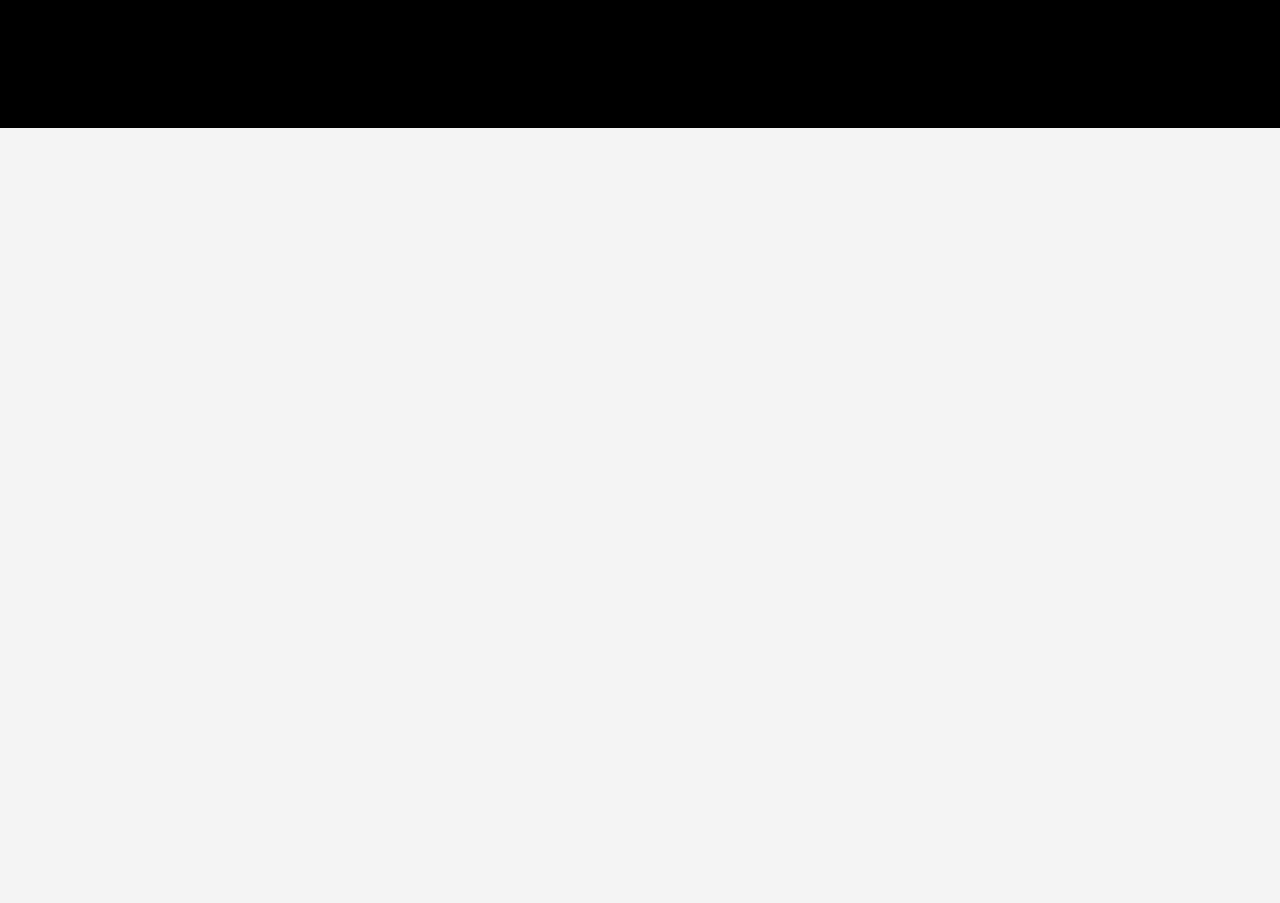
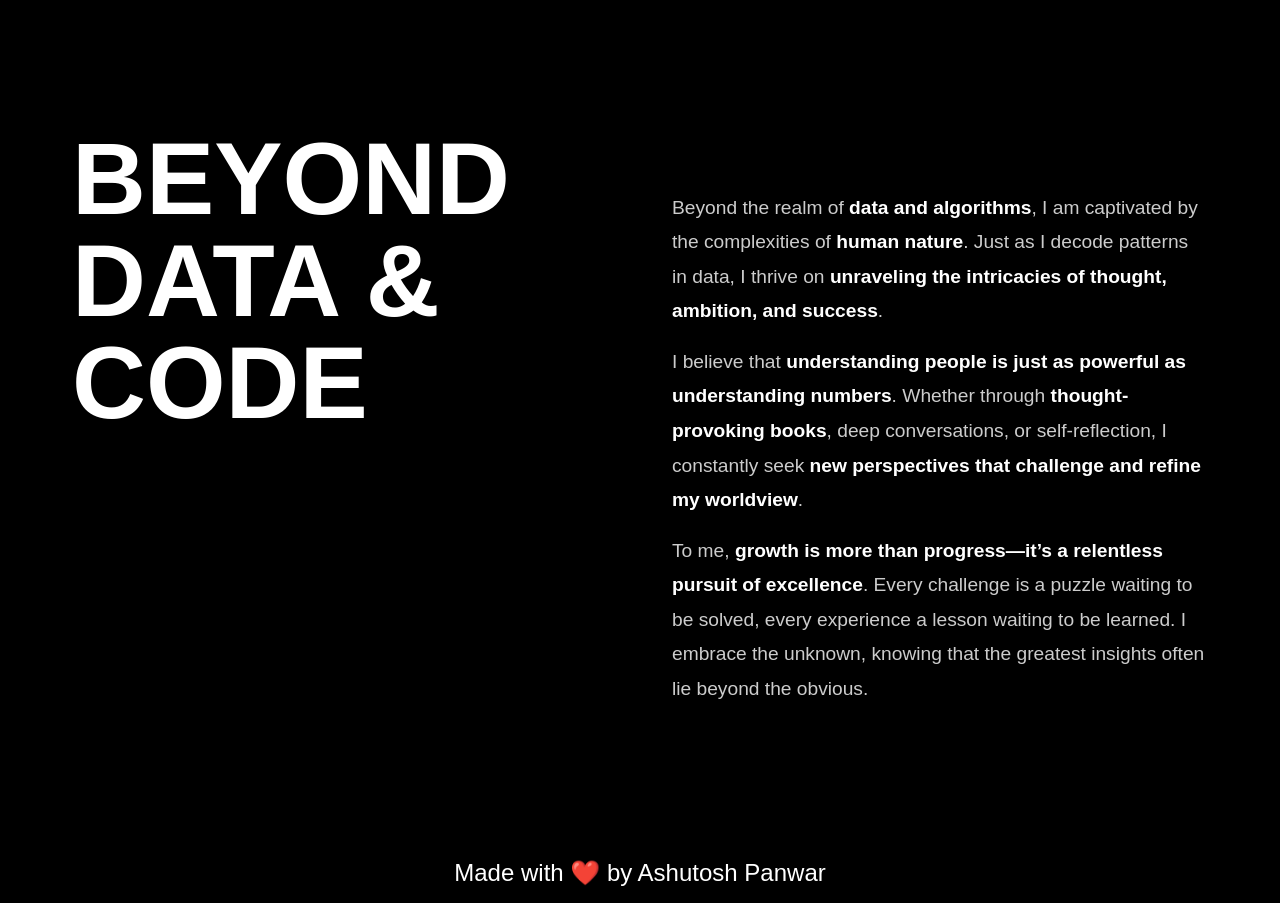
Before and after one commit to AshutoshPanwar/Portfolio_2.0, a React (Create React App) app in the folder my-portfolio/: page /about in a window 1280 px wide. Shown: the part 2640-3543 px from the top of the page. Before the commit the page ends 2768 px from the top, so only its background shows below. Built offline with nearby package versions, Linux system fonts and the light colour scheme.

Commit message:
Enhancing the Size

```diff
--- a/my-portfolio/src/App.js
+++ b/my-portfolio/src/App.js
@@ -28,8 +28,7 @@ function App() {
 					{/* Contact page */}
 				</Routes>
 				{/* <TalkComponent /> */}
-				{/* <Temp /> */}
-				{/* <Footer /> */}
+				<Footer />
 			</div>
 		</Router>
 	);
--- a/my-portfolio/src/components/Footer/Footer.css
+++ b/my-portfolio/src/components/Footer/Footer.css
@@ -1,12 +1,12 @@
 /* Footer.css */
 .footer {
-	background-color: #1a1a1a; /* Dark black background */
+	background-color: black; /* Dark black background */
 	color: white;
-	padding: 1rem 2rem;
-	display: flex;
+	padding: 1rem 4rem;
+	/* display: flex; */
 	justify-content: space-between; /* Space between email, logo, and social links */
 	align-items: center;
-	position: fixed; /* Fixed footer */
+	position: relative; /* Fixed footer */
 	bottom: 0;
 	left: 0;
 	width: 100%;
@@ -17,7 +17,8 @@
 
 .footer-email p {
 	margin: 0;
-	font-size: 1rem;
+	font-size: 1.5rem;
+	text-align: center;
 }
 
 .footer-logo .logo-img {
--- a/my-portfolio/src/components/Footer/Footer.js
+++ b/my-portfolio/src/components/Footer/Footer.js
@@ -7,38 +7,38 @@ const Footer = () => {
 		<footer className="footer">
 			{/* Email on the left */}
 			<div className="footer-email">
-				<p>ashutosh.panwar@example.com</p>
+				<p>Made with ❤️ by Ashutosh Panwar</p>
 			</div>
 
 			{/* Logo in the center */}
-			<div className="footer-logo">
+			{/* <div className="footer-logo">
 				<img src="/images/logo.png" alt="Logo" className="logo-img" />
-			</div>
+			</div> */}
 
 			{/* Social media links on the right */}
-			<div className="footer-social">
+			{/* <div className="footer-social">
 				<a
 					href="https://twitter.com"
 					target="_blank"
 					rel="noopener noreferrer"
 				>
-					<FaTwitter className="footer-icon" /> {/* Twitter icon */}
+					<FaTwitter className="footer-icon" />
 				</a>
 				<a
 					href="https://linkedin.com"
 					target="_blank"
 					rel="noopener noreferrer"
 				>
-					<FaLinkedin className="footer-icon" /> {/* LinkedIn icon */}
+					<FaLinkedin className="footer-icon" />
 				</a>
 				<a
 					href="https://github.com"
 					target="_blank"
 					rel="noopener noreferrer"
 				>
-					<FaGithub className="footer-icon" /> {/* GitHub icon */}
+					<FaGithub className="footer-icon" />
 				</a>
-			</div>
+			</div> */}
 		</footer>
 	);
 };
--- a/my-portfolio/src/pages/About/About.js
+++ b/my-portfolio/src/pages/About/About.js
@@ -248,6 +248,72 @@ const AboutSection = () => {
 							</p>
 						</motion.div>
 					</motion.div>
+
+					{/* My Mission Section */}
+					<motion.div
+						className="my-mission-container"
+						initial={{ opacity: 0, y: 20 }}
+						animate={{ opacity: 1, y: 0 }}
+						transition={{ delay: 1.6, duration: 1 }}
+					>
+						{/* Left Side - Bold Text */}
+						<motion.div
+							className="my-mission-left"
+							initial={{ opacity: 0, x: -50 }}
+							animate={{ opacity: 1, x: 0 }}
+							transition={{ delay: 1.8, duration: 1 }}
+						>
+							<h2>Beyond Data & Code</h2>
+						</motion.div>
+
+						{/* Right Side - Paragraph */}
+						<motion.div
+							className="my-mission-right"
+							initial={{ opacity: 0, x: 50 }}
+							animate={{ opacity: 1, x: 0 }}
+							transition={{ delay: 1.8, duration: 1 }}
+						>
+							<p>
+								Beyond the realm of{" "}
+								<strong>data and algorithms</strong>, I am
+								captivated by the complexities of{" "}
+								<strong>human nature</strong>. Just as I decode
+								patterns in data, I thrive on{" "}
+								<strong>
+									unraveling the intricacies of thought,
+									ambition, and success
+								</strong>
+								.
+							</p>
+							<p>
+								I believe that{" "}
+								<strong>
+									understanding people is just as powerful as
+									understanding numbers
+								</strong>
+								. Whether through{" "}
+								<strong>thought-provoking books</strong>, deep
+								conversations, or self-reflection, I constantly
+								seek{" "}
+								<strong>
+									new perspectives that challenge and refine
+									my worldview
+								</strong>
+								.
+							</p>
+							<p>
+								To me,{" "}
+								<strong>
+									growth is more than progress—it’s a
+									relentless pursuit of excellence
+								</strong>
+								. Every challenge is a puzzle waiting to be
+								solved, every experience a lesson waiting to be
+								learned. I embrace the unknown, knowing that the
+								greatest insights often lie beyond the obvious.
+							</p>
+						</motion.div>
+					</motion.div>
 				</motion.div>
 			</motion.section>
 		</motion.div>
--- a/my-portfolio/src/pages/Projects/Projects.js
+++ b/my-portfolio/src/pages/Projects/Projects.js
@@ -57,6 +57,7 @@ const Projects = () => {
 	];
 
 	return (
+		<>
 			<motion.section
 				className="projects-section" // Updated class name
 				initial={{ opacity: 0, y: 50 }}
@@ -83,11 +84,12 @@ const Projects = () => {
 					transition={{ delay: 0.5, duration: 1 }}
 				>
 					<p className="intro-text">
-					"Every project I work on is a step forward in mastering data
-					science and technology. From predictive analytics to
-					real-world automation, my work is driven by curiosity and
-					precision. Here, you’ll find a showcase of my best projects,
-					where complex problems meet innovative solutions."
+						"Every project I work on is a step forward in mastering
+						data science and technology. From predictive analytics
+						to real-world automation, my work is driven by curiosity
+						and precision. Here, you’ll find a showcase of my best
+						projects, where complex problems meet innovative
+						solutions."
 					</p>
 				</motion.div>
 
@@ -131,7 +133,10 @@ const Projects = () => {
 									<p>{project.description}</p>
 									<div className="project-skills">
 										{project.skills.map((skill, index) => (
-										<span key={index} className="skill-tag">
+											<span
+												key={index}
+												className="skill-tag"
+											>
 												{skill}
 											</span>
 										))}
@@ -142,7 +147,8 @@ const Projects = () => {
 										rel="noopener noreferrer"
 										className="project-link"
 									>
-									<Eye className="view-icon" /> View Project
+										<Eye className="view-icon" /> View
+										Project
 									</a>
 								</div>
 							</motion.div>
@@ -163,10 +169,30 @@ const Projects = () => {
 						rel="noopener noreferrer"
 						className="more-projects-button"
 					>
-					<Github className="github-icon" /> More Projects on GitHub
+						<Github className="github-icon" /> More Projects on
+						GitHub
 					</a>
 				</motion.div>
+				{/* Blue Ribon */}
+				<section className="intro-section">
+					<div className="intro-content">
+						<h1 className="intro-heading">
+							HAVE AN IDEA?{" "}
+							<span className="highlight">
+								Let’s bring it to life— because Great projects
+								don’t happen by chance. they’re built with
+								vision.{" "}
+							</span>
+							LET'S CREATE
+							<span className="highlight">
+								{" "}
+								something remarkable!
+							</span>
+						</h1>
+					</div>
+				</section>
 			</motion.section>
+		</>
 	);
 };
 
```
Also changed, not shown: 1 other file (tests, documents, lock files or other folders). Lines whose indentation alone changed are shown as unchanged.
